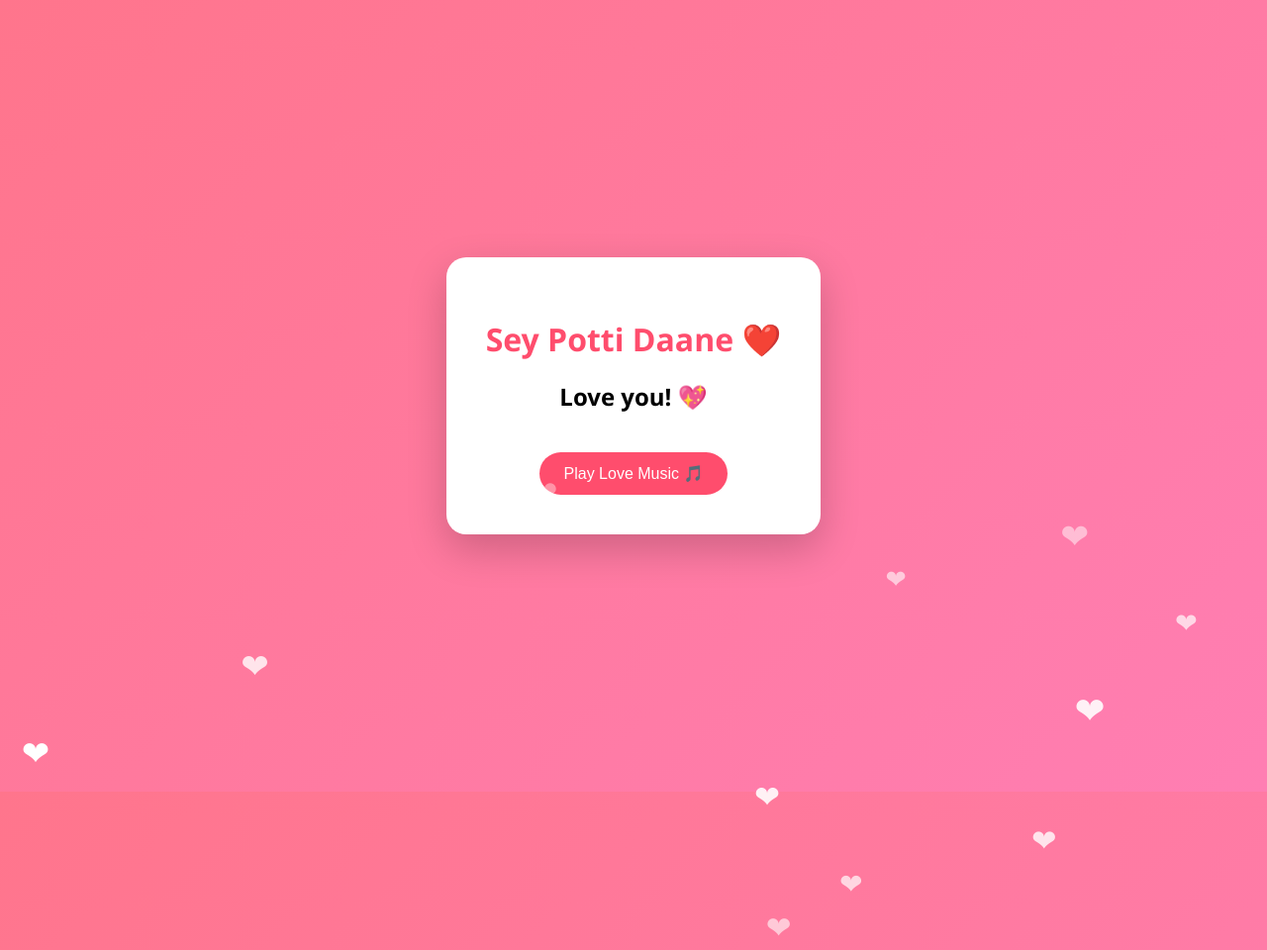
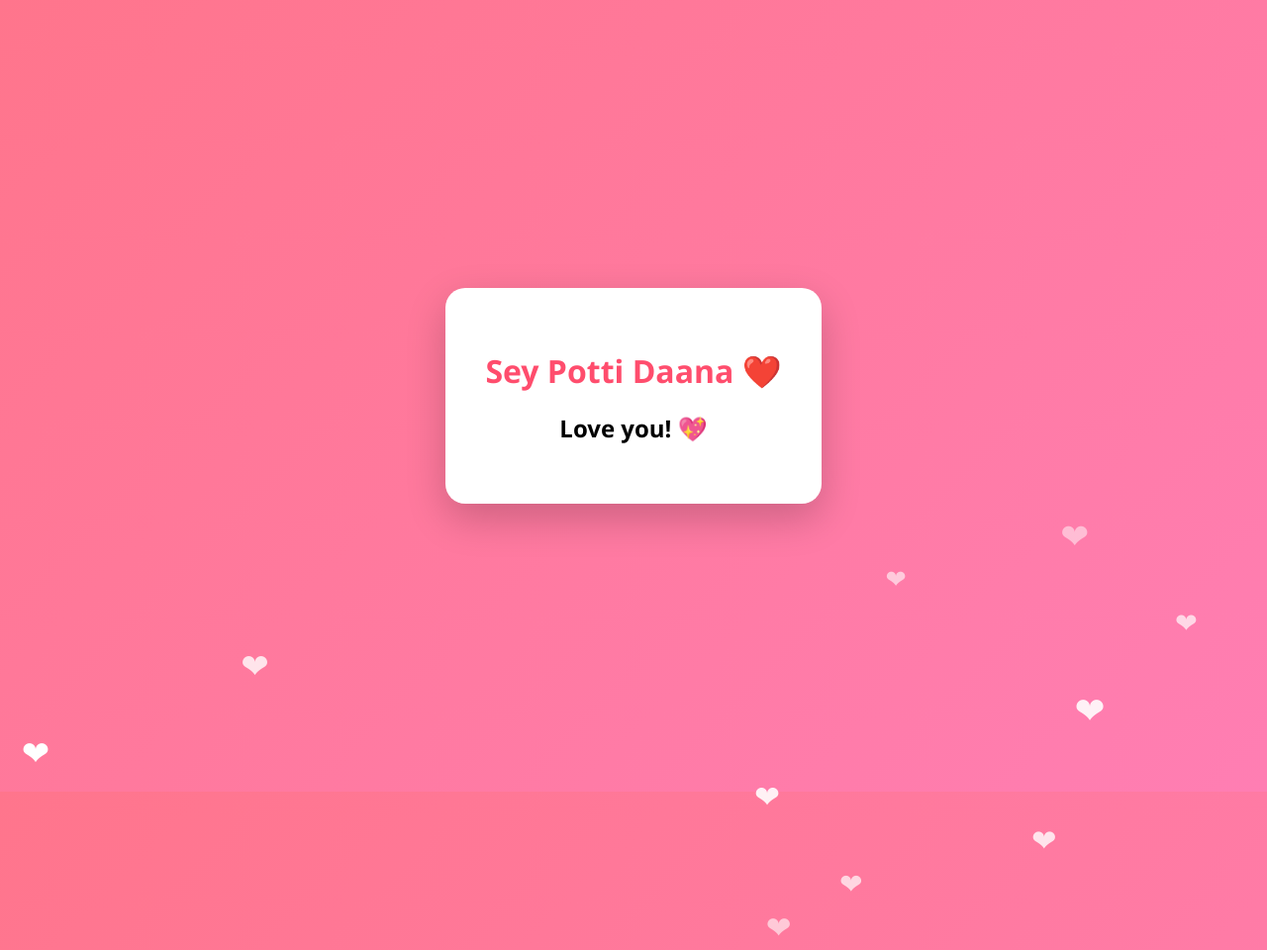
Before and after one commit to KolapinniSathish/wish, a plain HTML site: page index.html in a window 1280 px wide. Shown: the top 960 px of the page at 99% size. Drawn offline with Linux system fonts and the light colour scheme.

Commit message:
changess

```diff
--- a/index.html
+++ b/index.html
@@ -74,10 +74,8 @@ button:hover{
 <body>
 
 <div class="card">
-    <h1>Sey Potti Daane ❤️</h1>
+    <h1>Sey Potti Daana ❤️</h1>
     <h2>Love you! 💖</h2>
-
-    <button onclick="playMusic()">Play Love Music 🎵</button>
 </div>
 
 <!-- music -->
```
